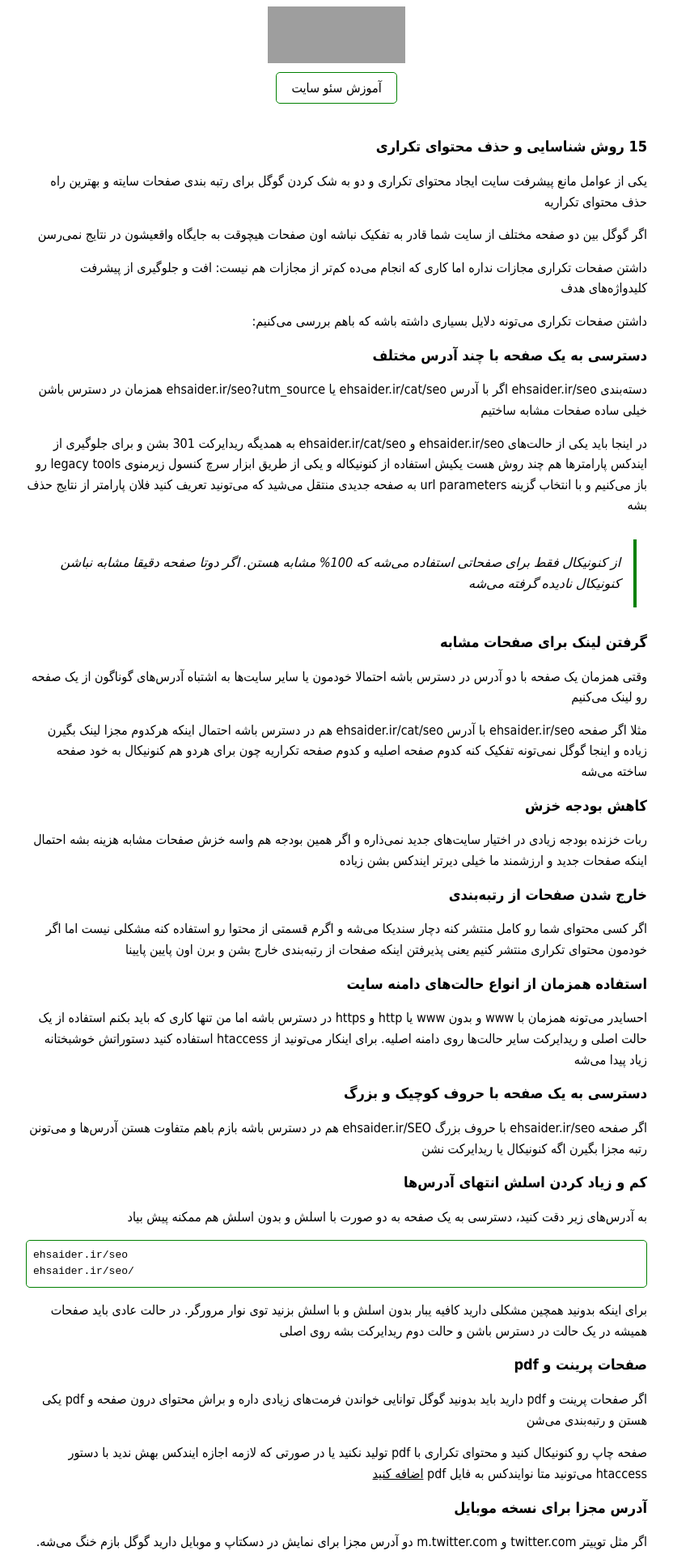
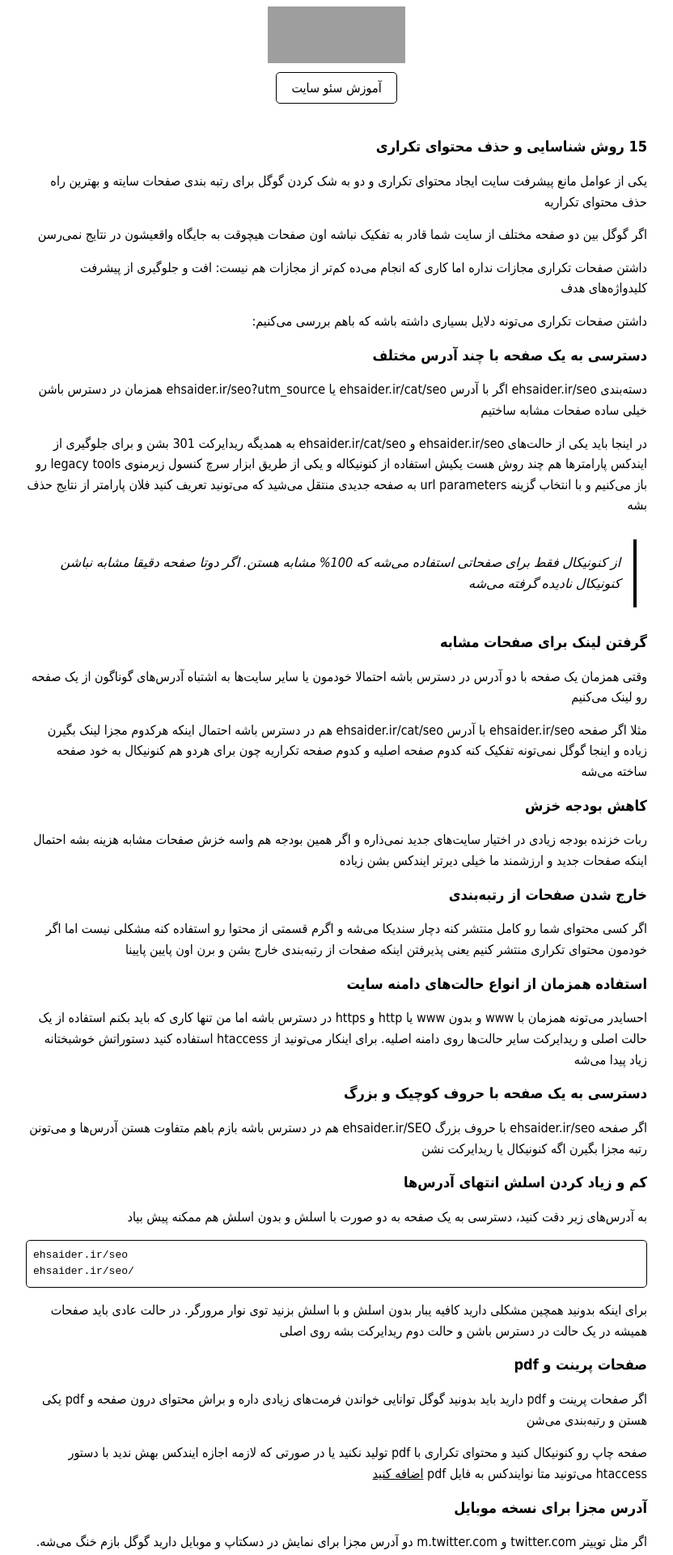
Before and after one commit to darkblog/darkblog.github.io, a Jekyll site: the page built from _posts/2021-5-2-duplicate-content.md, in a window 1280 px wide. Shown: the top 1920 px of the page at 81% size, without its empty margins (224-1056 px from the left). Built offline with Jekyll 4.4.1, drawn with Linux system fonts in a browser that asks for light colours.

Commit message:
Update default.html

```diff
--- a/_layouts/default.html
+++ b/_layouts/default.html
@@ -6,7 +6,7 @@
 <title>{% if page.title %}{{ page.title }}{% else %}{{ site.name }}{% endif %}</title>
 <meta name="description" content="{% if page.excerpt %}{{ page.excerpt | strip_html | strip_newlines | truncate: 160 }}{% else %}{{ site.description }}{% endif %}">
 <link rel="canonical" href="{{ page.url | replace:'index.html','' | prepend: site.baseurl | prepend: site.url }}">
-<style>body{font:100%/1.6 Tahoma}.container{margin:16px auto;padding:0 10px;max-width:768px}h1,h2{font-size:large}p{margin:15px 0}a{color:black}ul{list-style-type:square}img,video,audio{max-width:100%}nav{padding-bottom:20px}.post{padding-bottom:2em;border-bottom:1px solid #e1e4e8}blockquote{margin:1.8em 0.8em;padding:0.1em 1em;font-style:italic;direction:rtl;border-left:none;border-right:4px solid green}.center{display:block;margin:auto;text-align:center}pre{direction:ltr;border:1px solid green;border-radius:5px;padding:8px;overflow-x:auto}.button{border:1px solid green;padding:6px 18px;text-decoration:none;display:inline-block;margin:3px;border-radius:5px}hr{border:2px solid green}</style>
+<style>body{font:100%/1.6 Tahoma}.container{margin:16px auto;padding:0 10px;max-width:768px}h1,h2{font-size:large}p{margin:15px 0}a{color:black}ul{list-style-type:square}img,video,audio{max-width:100%}nav{padding-bottom:20px}.post{padding-bottom:2em;border-bottom:1px solid #e1e4e8}blockquote{margin:1.8em 0.8em;padding:0.1em 1em;font-style:italic;direction:rtl;border-left:none;border-right:4px solid black}.center{display:block;margin:auto;text-align:center}pre{direction:ltr;border:1px solid black;border-radius:5px;padding:8px;overflow-x:auto}.button{border:1px solid black;padding:6px 18px;text-decoration:none;display:inline-block;margin:3px;border-radius:5px}hr{border:2px solid black}</style>
 </head>
 <body>
 <header class="center">
```
